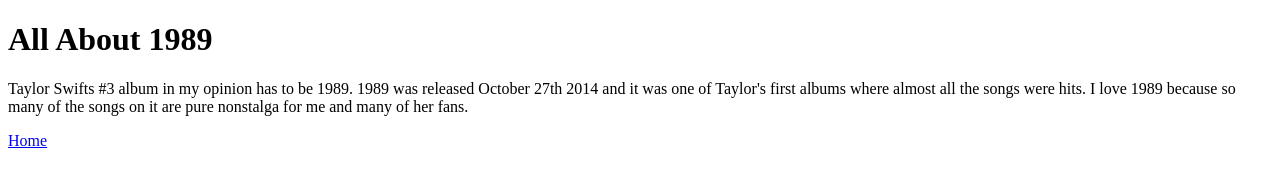
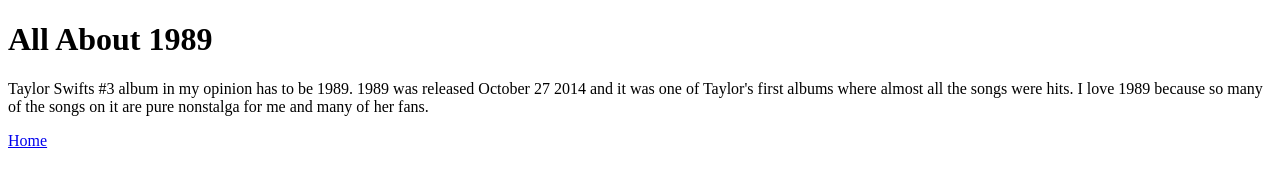
Before and after one commit to Charlotte124/charlotte124.github.io, a plain HTML site: page 1989.html in a window 1280 px wide. Drawn offline with Linux system fonts and the light colour scheme.

Commit message:
Update 1989.html

```diff
--- a/1989.html
+++ b/1989.html
@@ -8,7 +8,7 @@
      <body>
           <h1>All About 1989</h1>
 
-          <p>Taylor Swifts #3 album in my opinion has to be 1989. 1989 was released October 27th 2014 and it was one of Taylor's first albums where almost all the songs were hits. I love 1989 because so many of the songs on it are pure nonstalga for me and many of her fans.</p>
+          <p>Taylor Swifts #3 album in my opinion has to be 1989. 1989 was released October 27 2014 and it was one of Taylor's first albums where almost all the songs were hits. I love 1989 because so many of the songs on it are pure nonstalga for me and many of her fans.</p>
 
           <a href="index.html">Home</a>
 
```
